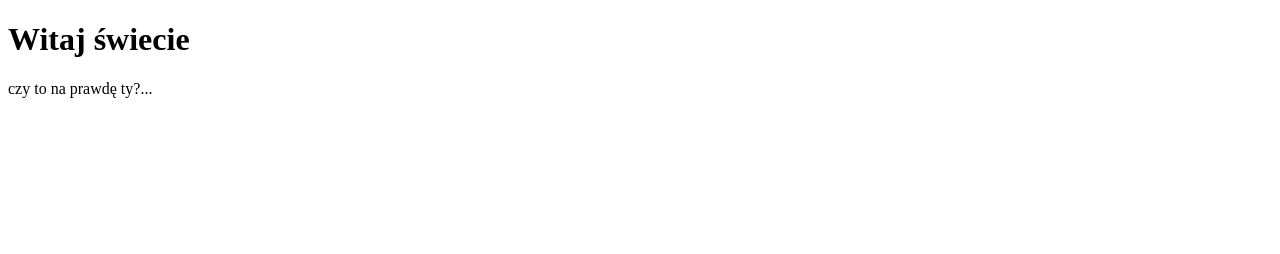
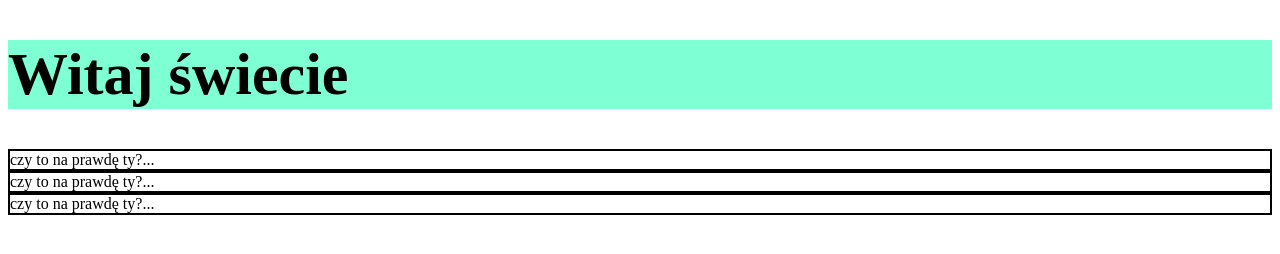
Before and after one commit to michaljabi/20261019-js, a plain HTML site: page JS-teoria-i-zadania/D-js-in-html/d100-dom-manipulation.html in a window 1280 px wide. Drawn offline with Linux system fonts and the light colour scheme.

Commit message:
explain(d100): DOM manipulation. + Selectors in CSS.

```diff
--- a/JS-teoria-i-zadania/D-js-in-html/d100-dom-manipulation.html
+++ b/JS-teoria-i-zadania/D-js-in-html/d100-dom-manipulation.html
@@ -7,6 +7,15 @@
         .red-text {
             color: lightcoral;
         }
+        #heading {
+            font-size: 60px;
+        }
+        h1 {
+            background-color: aquamarine;
+        }
+        [title] {
+            border: 2px solid black;
+        }
     </style>
 </head>
 <body>
@@ -14,12 +23,60 @@
     <div class="description">
         czy to na prawdę ty?...
     </div>
+      <div class="description">
+        czy to na prawdę ty?...
+    </div>
+      <div class="description">
+        czy to na prawdę ty?...
+    </div>
+
+    <!-- klasycznie działający skrypt -->
+    <script>
+        // to teraz jest widoczne dla innego skryptu!
+        const MY_SCREN = 'landscape'
+    </script>
+
+    <!-- skrypt hermetyczny -->
+    <script type="module">
+        // type=module to tzw. ESM -> Ecma Script Modules
+        // w przyszłości: `import` - składnia - do pokazania.
+        const TEST = 'hello'
+    </script>
 
     <script>
-        const $h1 = document.getElementById('heading');
-         // $h1.classList.add('red-text')
+        console.log(MY_SCREN);
+
+        try {
+            console.log(TEST);
+        } catch {}
+
+        const $h1 = document.querySelector('#heading');
+        $h1.addEventListener('mouseover', () => {
+            //https://developer.mozilla.org/en-US/docs/Web/API/Element/classList
+            $h1.classList.add('red-text')
+        })
+        $h1.addEventListener('mouseout', () => {
+            $h1.classList.remove('red-text')
+        })
+
+        // $h1.classList.add('red-text2')
+        // $h1.classList.add('red-text3')
+
         const $desc = document.querySelector('.description')
-         // $desc.setAttribute('title', 'Tak to ja 😎')
+        if($desc !== null) { // można prościej (ale za chwilę)
+           $desc.setAttribute('title', 'Tak to ja 😎')
+        }
+
+        const $allDesc = document.querySelectorAll('.description');
+        // console.log($allDesc)
+        $allDesc.forEach((e) => {
+            e.setAttribute('title', 'Tak to ja 😎')
+        })
+
+        // let MY_SCREN = 'portrait';
+
+        conosle.log('Hello <strong>World</strong>')
     </script>
+
 </body>
 </html>
```
